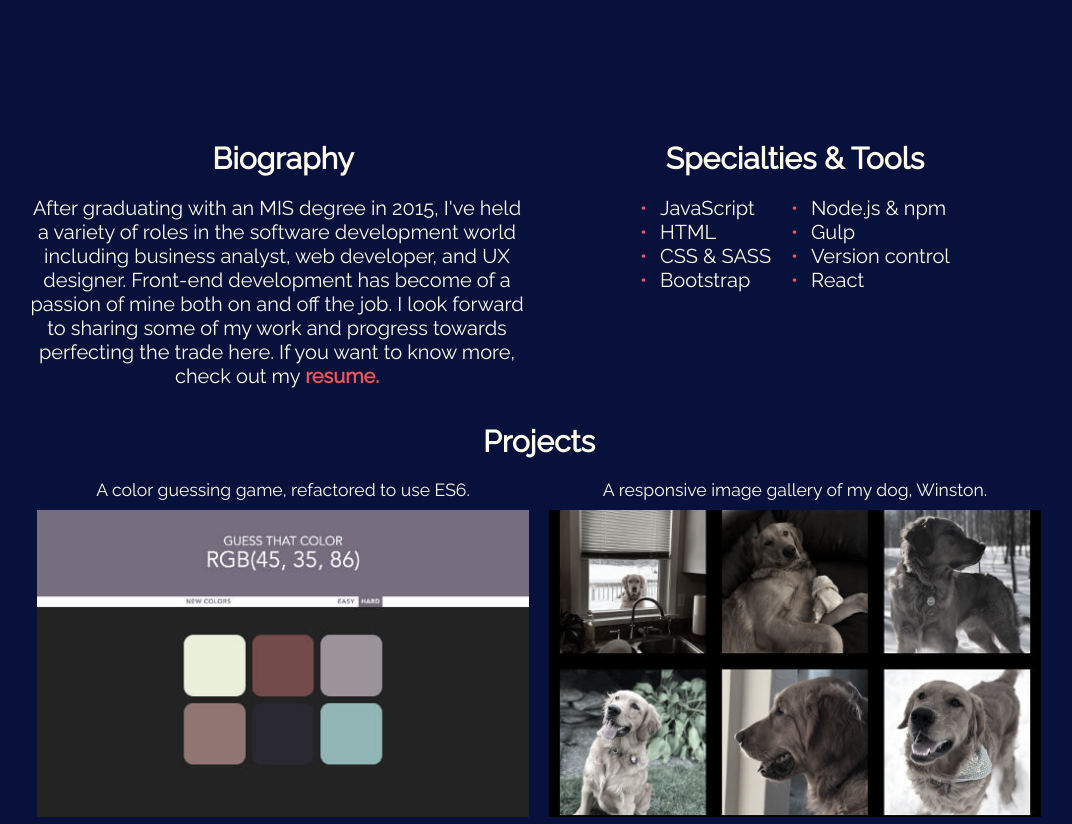
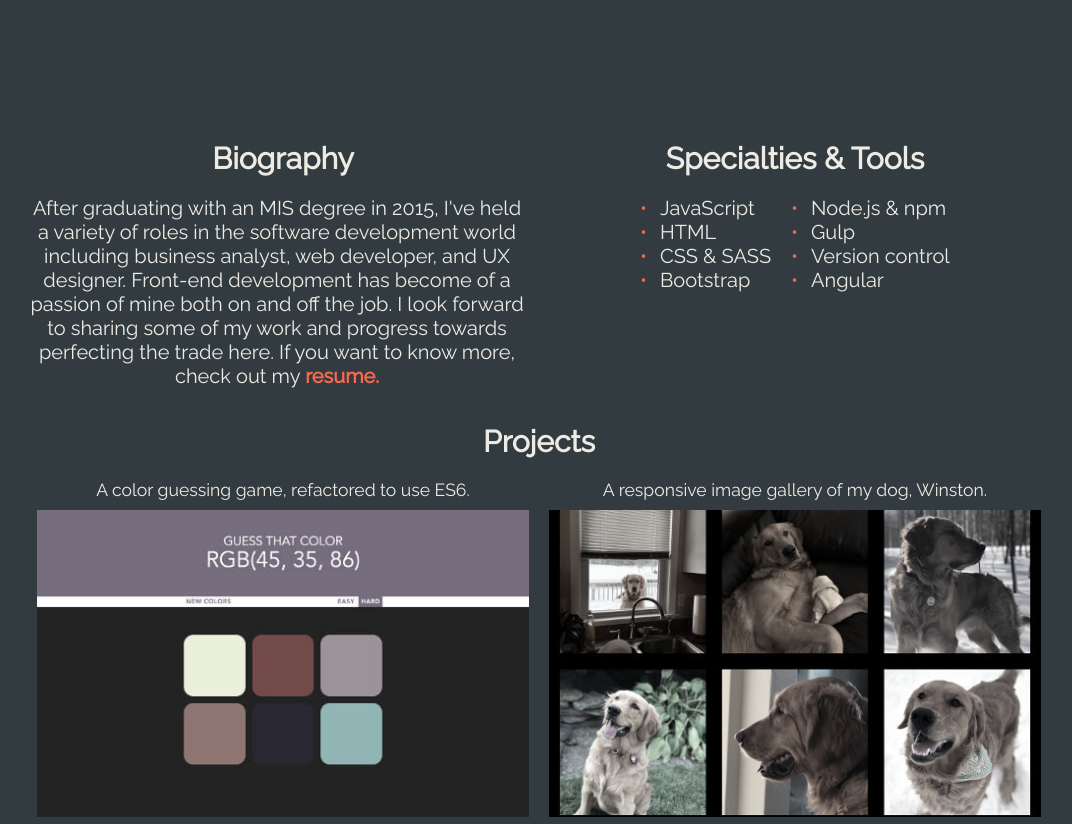
Before and after one commit to john-rapp/portfolio, a website: page index.html in a window 1280 px wide. Shown: the part 723-1547 px from the top of the page, without its empty margins (101-1173 px from the left). Drawn offline with Linux system fonts and the light colour scheme.

Commit message:
updating color scheme and resume url

```diff
--- a/index.html
+++ b/index.html
@@ -43,7 +43,7 @@
           want to know more, check out my
           <strong
             ><a
-              href="https://drive.google.com/file/d/1N17fS4kdZbumHL-eZkDS__XeXtsK9nEq/view?usp=sharing"
+              href="https://drive.google.com/file/d/1VmeM9r-JiJa8Isc9kelWGtJNYL0dR9J8/view?usp=sharing"
               target="_blank"
               rel="noopener"
               title="View my resume"
@@ -67,7 +67,7 @@
             <li>Node.js & npm</li>
             <li>Gulp</li>
             <li>Version control</li>
-            <li>React</li>
+            <li>Angular</li>
           </ul>
         </div>
       </section>
--- a/styles/app/scss/_variables.scss
+++ b/styles/app/scss/_variables.scss
@@ -1,6 +1,6 @@
-$primary-dark: #07113b;
-$primary-light: #fffcea;
-$secondary-dark: #ed5757;
+$primary-dark: #323c40;
+$primary-light: #edebe4;
+$secondary-dark: #ff674f;
 
-$font-fam: "Raleway", sans-serif;
+$font-fam: 'Raleway', sans-serif;
 $base-font-size: 20px;
--- a/styles/app/scss/styles.scss
+++ b/styles/app/scss/styles.scss
@@ -52,7 +52,7 @@ ul {
 
 li::before {
   content: '•';
-  color: #ed5757;
+  color: $secondary-dark;
   display: inline-block;
   width: 1em;
   margin-left: -1em;
```
Also changed, not shown: dist/styles.min.css, styles/app/css/styles.css.
